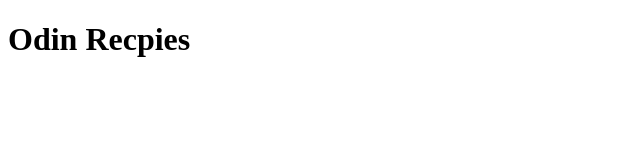
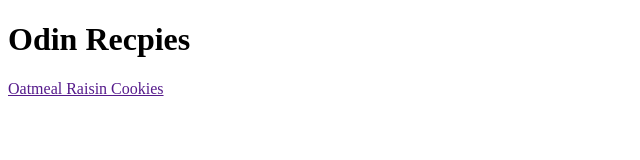
Before and after one commit to Zelk-Boy/odin-recipies, a plain HTML site: page index.html in a window 1280 px wide. Shown: the whole page, without its empty margins (0-640 px from the left). Drawn offline with Linux system fonts and the light colour scheme.

Commit message:
Fixing href tag for the link on oatmeal raisin

```diff
--- a/index.html
+++ b/index.html
@@ -7,7 +7,7 @@
     </head>
     <body>
     <h1>Odin Recpies</h1>
-      <a href "recipes/recipes-oatmeal-raisin-cookies.html" Oatmeal Raisin Cookies>
+      <a href "recipes/recipes-oatmeal-raisin-cookies.html"> Oatmeal Raisin Cookies</a>
 
     </body>
 </html>
```
